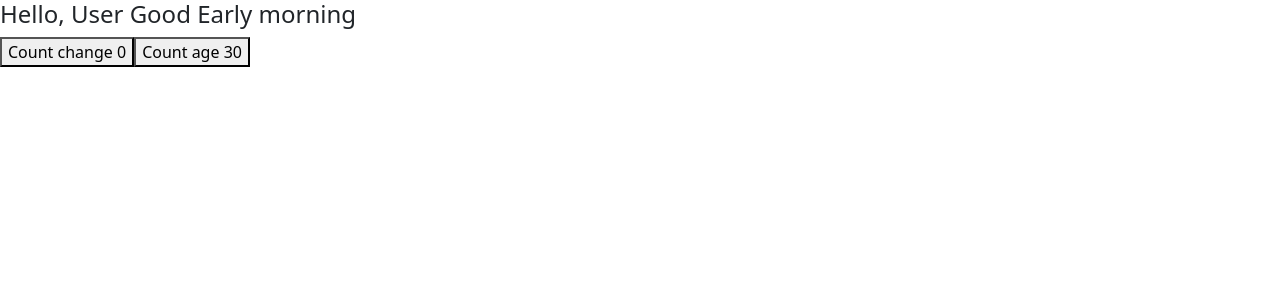
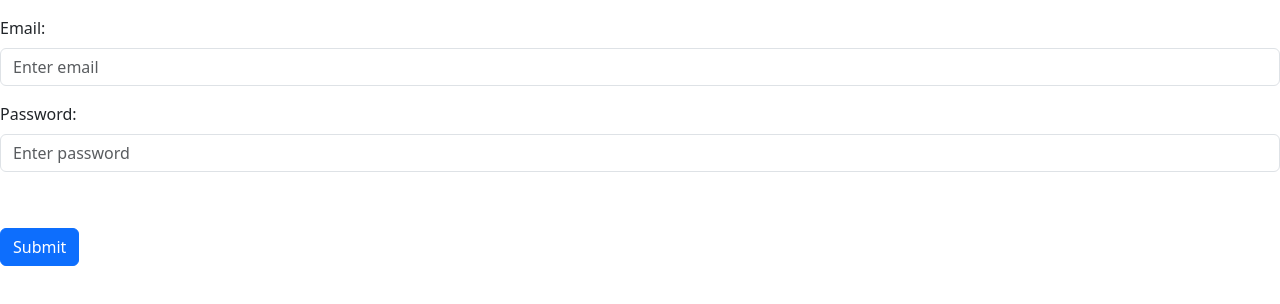
Before and after one commit to saiDev1999/6R-React-Class, a React (Create React App) app: page / in a window 1280 px wide. Shown: the top 304 px of the page. Built offline with nearby package versions, Linux system fonts and the light colour scheme; no server answers.

Commit message:
Forms in react

```diff
--- a/src/App.js
+++ b/src/App.js
@@ -35,6 +35,8 @@ import Parent from "./components/class-components/purecomponent/parent";
 import UseStateExample1 from "./components/hooks/useState/useStateEx1";
 import UsetStateExample2 from "./components/hooks/useState/useStateExample2";
 import ShowGreeting from "./components/hooks/useState/useStateEx-3";
+import UseEffectEx1 from "./components/hooks/useEffect/useEffectEx1";
+import UncontrolledForm from "./components/forms/uncontrolled/uncontrolled-form";
 
 const students = ["Shiva", "Bhanu", "Priyatham"];
 const vegetable = ["tomato", "potato"];
@@ -56,7 +58,9 @@ const instructions = [
 ];
 const App = () => (
   <div>
-    <ShowGreeting />
+    <UncontrolledForm />
+    {/* <UseEffectEx1 /> */}
+    {/* <ShowGreeting /> */}
     {/* <UsetStateExample2 /> */}
     {/* <UseStateExample1 /> */}
     {/* <Parent /> */}
--- /dev/null
+++ b/src/components/forms/uncontrolled/uncontrolled-form.js
@@ -0,0 +1,91 @@
+import React, { useRef, useState } from "react";
+
+function UncontrolledForm() {
+  const emailRef = useRef();
+  const passwordRef = useRef();
+  const [error, setError] = useState(null);
+  const submitHandler = (event) => {
+    event.preventDefault();
+    const emailEntered = emailRef.current.value;
+    const passwordEntered = passwordRef.current.value;
+    console.log(emailEntered, passwordEntered, "User entered details");
+    if (emailEntered.length < 15 && passwordEntered.length < 15) {
+      setError(null);
+      //allow user to submit
+
+      sucesssSubmit(emailEntered, passwordEntered);
+    } else {
+      setError("Please entered <15 characters for email and password");
+      // throw the error
+    }
+  };
+
+  const sucesssSubmit = (username, password) => {
+    fetch("https://dummyjson.com/auth/login", {
+      method: "POST",
+      headers: { "Content-Type": "application/json" },
+      body: JSON.stringify({
+        username: "emilys",
+        password: "emilyspass",
+      }),
+    })
+      .then((res) => res.json())
+      .then(console.log);
+    // try {
+    //   const response = await fetch("https://dummyjson.com/auth/login", {
+    //     method: "POST",
+    //     headers: { "Content-Type": "application/json" },
+    //     body: JSON.stringify({
+    //       username,
+    //       password,
+    //     }),
+    //   });
+    //   const finalResponse = await response.json();
+    //   console.log(finalResponse, "final response");
+    // } catch (err) {}
+  };
+
+  return (
+    <form onSubmit={submitHandler}>
+      <div className="mb-3 mt-3">
+        <label htmlFor="email" className="form-label">
+          Email:
+        </label>
+        <input
+          type="text"
+          className="form-control"
+          id="email"
+          placeholder="Enter email"
+          name="email"
+          ref={emailRef}
+        />
+      </div>
+      <div className="mb-3">
+        <label htmlFor="pwd" className="form-label">
+          Password:
+        </label>
+        <input
+          type="password"
+          className="form-control"
+          id="pwd"
+          placeholder="Enter password"
+          name="pswd"
+          ref={passwordRef}
+        />
+      </div>
+
+      {error && <span style={{ color: "red" }}>{error}</span>}
+      <div className="form-check mb-3">
+        {/* <label className="form-check-label">
+          <input className="form-check-input" type="checkbox" name="remember" />{" "}
+          Remember me
+        </label> */}
+      </div>
+      <button type="submit" className="btn btn-primary">
+        Submit
+      </button>
+    </form>
+  );
+}
+
+export default UncontrolledForm;
--- /dev/null
+++ b/src/components/hooks/useEffect/useEffectEx1.js
@@ -0,0 +1,27 @@
+import { useEffect, useState } from "react";
+
+const UseEffectEx1 = () => {
+  const [xPosition, setXPosition] = useState(0);
+  const [yPosition, setYPosition] = useState(0);
+  useEffect(() => {
+    window.addEventListener("mousemove", mouseTrack);
+    return () => {
+      window.removeEventListener("mousemove", mouseTrack);
+    };
+  }, []);
+  const mouseTrack = (event) => {
+    setXPosition(event.clientX);
+    setYPosition(event.clientY);
+  };
+  return (
+    <>
+      <h3>Use effect example</h3>
+      <h4>Current mouse position in x-axis {xPosition}</h4>
+      <h4>Current mouse position in y-axis {yPosition}</h4>
+    </>
+  );
+};
+
+export default UseEffectEx1;
+
+// screen 1, 2,3
```
Also changed, not shown: 1 other file (tests, documents, lock files or other folders).
